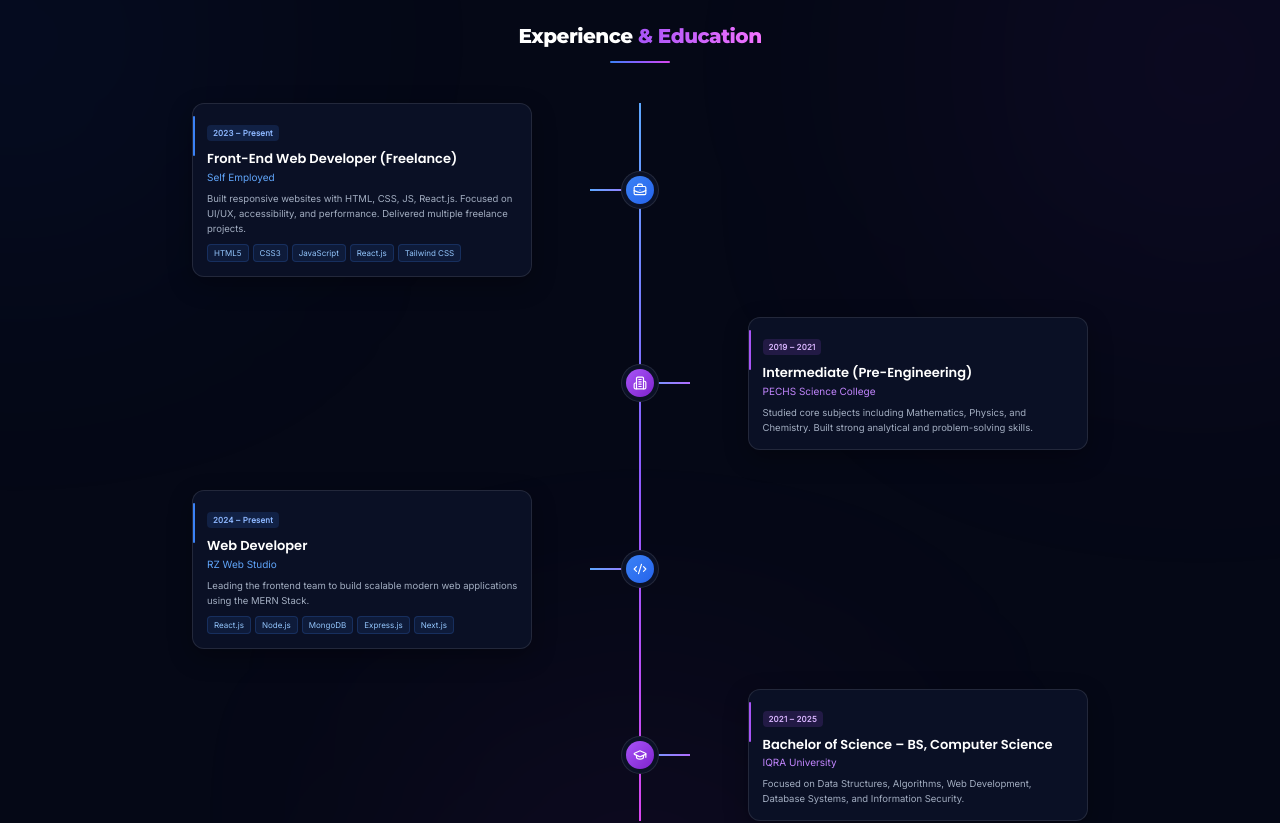
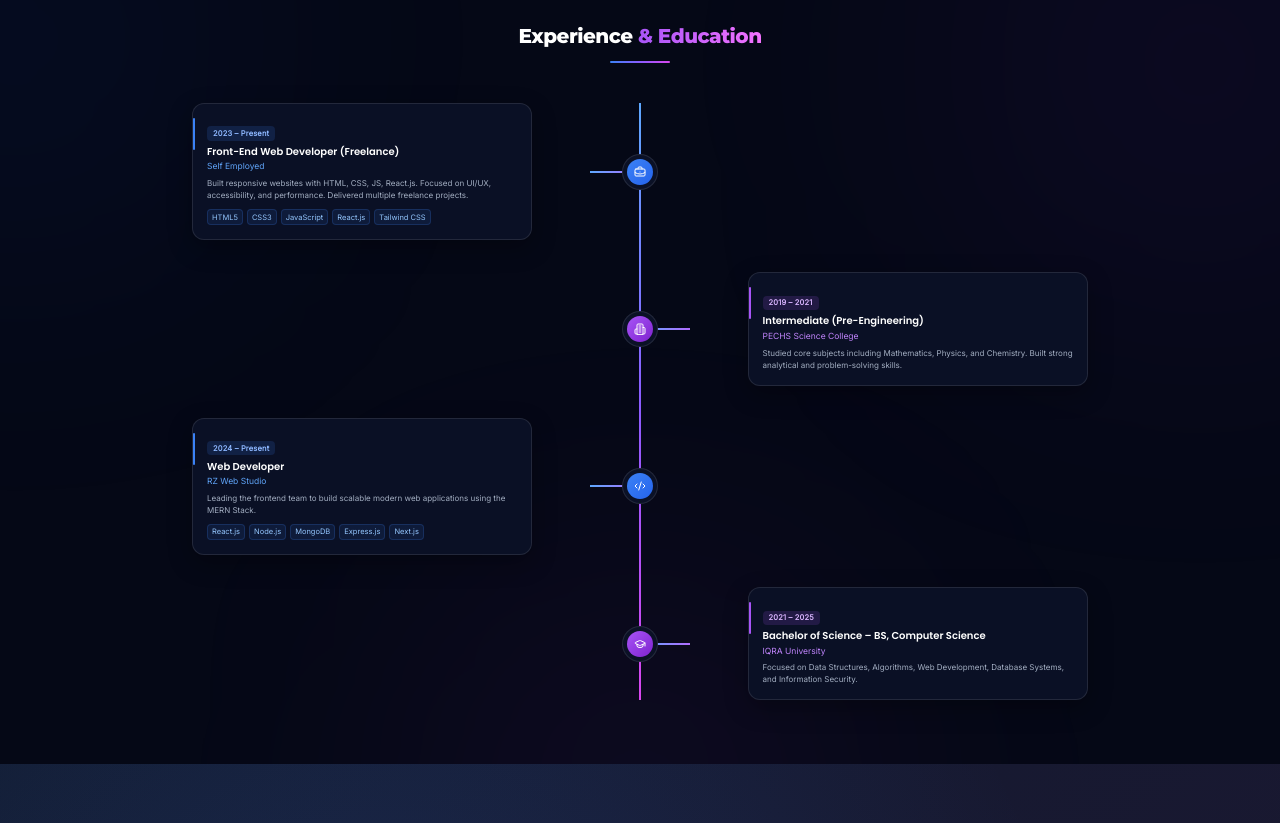
Before and after one commit to razazaheer12/Raza-Zaheer-Portfolio-WebDeveloper, a React (Vite) app: page / in a window 1280 px wide. Shown: the part 3920-4743 px from the top of the page. Built offline with nearby package versions, Linux system fonts and the light colour scheme.

Commit message:
Update Experience.tsx

```diff
--- a/src/components/Experience.tsx
+++ b/src/components/Experience.tsx
@@ -18,7 +18,7 @@ const timelineData = [
       'Built responsive websites with HTML, CSS, JS, React.js. Focused on UI/UX, accessibility, and performance. Delivered multiple freelance projects.',
     tech: ['HTML5', 'CSS3', 'JavaScript', 'React.js', 'Tailwind CSS'],
     side: 'left',
-    icon: <BriefcaseBusiness size={14} />,
+    icon: <BriefcaseBusiness size={12} />,
   },
   {
     id: 2,
@@ -29,7 +29,7 @@ const timelineData = [
     description:
       'Studied core subjects including Mathematics, Physics, and Chemistry. Built strong analytical and problem-solving skills.',
     side: 'right',
-    icon: <Building2 size={14} />,
+    icon: <Building2 size={12} />,
   },
   {
     id: 3,
@@ -41,7 +41,7 @@ const timelineData = [
       'Leading the frontend team to build scalable modern web applications using the MERN Stack.',
     tech: ['React.js', 'Node.js', 'MongoDB', 'Express.js', 'Next.js'],
     side: 'left',
-    icon: <Code2 size={14} />,
+    icon: <Code2 size={12} />,
   },
   {
     id: 4,
@@ -52,7 +52,7 @@ const timelineData = [
     description:
       'Focused on Data Structures, Algorithms, Web Development, Database Systems, and Information Security.',
     side: 'right',
-    icon: <GraduationCap size={14} />,
+    icon: <GraduationCap size={12} />,
   },
 ];
 
@@ -124,7 +124,6 @@ const Experience = () => {
               & Education
             </span>
           </h2>
-
           <div className="mx-auto mt-2.5 h-[2px] w-[60px] rounded-full bg-gradient-to-r from-[#3B82F6] via-[#8B5CFF] to-[#D946EF]" />
         </motion.div>
 
@@ -133,7 +132,7 @@ const Experience = () => {
           {/* Center Line */}
           <div className="absolute left-1/2 top-0 hidden h-full w-[2px] -translate-x-1/2 bg-gradient-to-b from-[#5EA8FF] via-[#8B5CFF] to-[#D946EF] lg:block" />
 
-          <div className="space-y-10">
+          <div className="space-y-8">
             {timelineData.map((item) => (
               <motion.div
                 key={item.id}
@@ -156,10 +155,10 @@ const Experience = () => {
                   }`}
                 />
 
-                {/* Center Icon */}
-                <div className="absolute left-1/2 top-1/2 z-30 hidden h-[38px] w-[38px] -translate-x-1/2 -translate-y-1/2 items-center justify-center rounded-full border border-white/10 bg-[#0B1126] lg:flex">
+                {/* Center Icon - Compact Circle (36px) */}
+                <div className="absolute left-1/2 top-1/2 z-30 hidden h-[36px] w-[36px] -translate-x-1/2 -translate-y-1/2 items-center justify-center rounded-full border border-white/10 bg-[#0B1126] lg:flex">
                   <div
-                    className={`flex h-[28px] w-[28px] items-center justify-center rounded-full text-white ${
+                    className={`flex h-[26px] w-[26px] items-center justify-center rounded-full text-white ${
                       item.type === 'experience'
                         ? 'bg-gradient-to-br from-[#3B82F6] to-[#2563EB]'
                         : 'bg-gradient-to-br from-[#A855F7] to-[#7E22CE]'
@@ -169,18 +168,18 @@ const Experience = () => {
                   </div>
                 </div>
 
-                {/* Card */}
+                {/* Card - More Compact Padding (p-3.5) */}
                 <motion.div
                   whileHover={{ y: -4, scale: 1.01 }}
                   transition={{ duration: 0.3 }}
-                  className="group relative w-full overflow-hidden rounded-xl border border-white/10 bg-[#0B1126]/95 p-3 shadow-[0_8px_25px_rgba(0,0,0,0.3)] backdrop-blur-xl transition-all duration-500 hover:border-[#8B5CFF]/40 lg:w-[38%] lg:p-3.5"
+                  className="group relative w-full overflow-hidden rounded-xl border border-white/10 bg-[#0B1126]/95 p-3.5 shadow-[0_8px_25px_rgba(0,0,0,0.3)] backdrop-blur-xl transition-all duration-500 hover:border-[#8B5CFF]/40 lg:w-[38%]"
                 >
                   {/* Hover Glow */}
                   <div className="absolute inset-0 bg-gradient-to-br from-[#3B82F6]/5 via-[#8B5CFF]/5 to-[#EC4899]/5 opacity-0 transition-opacity duration-500 group-hover:opacity-100" />
 
                   {/* Side Glow */}
                   <div
-                    className={`absolute left-0 top-3 h-10 w-[2px] rounded-full ${
+                    className={`absolute left-0 top-3.5 h-8 w-[2px] rounded-full ${
                       item.type === 'experience'
                         ? 'bg-[#3B82F6]'
                         : 'bg-[#A855F7]'
@@ -188,9 +187,9 @@ const Experience = () => {
                   />
 
                   <div className="relative z-10">
-                    {/* Duration */}
+                    {/* Duration - 7.5px */}
                     <div
-                      className={`inline-flex rounded px-1.5 py-[2px] text-[8px] font-semibold tracking-wide ${
+                      className={`inline-flex rounded px-1.5 py-[1.5px] text-[7.5px] font-semibold tracking-wide ${
                         item.type === 'experience'
                           ? 'bg-[#3B82F6]/15 text-[#8DB7FF]'
                           : 'bg-[#A855F7]/15 text-[#D8B4FE]'
@@ -200,18 +199,17 @@ const Experience = () => {
                       {item.duration}
                     </div>
 
-                    {/* Title */}
-                    {/* Title */}
-    <h5
-      className="mt-2 text-[13px] font-medium leading-snug text-white"
-      style={{ fontFamily: 'Poppins, sans-serif' }}
-    >
-      {item.title}
-    </h5>
+                    {/* Title - 10px */}
+                    <h3
+                      className="mt-1 text-[10px] font-semibold leading-tight text-white"
+                      style={{ fontFamily: 'Poppins, sans-serif' }}
+                    >
+                      {item.title}
+                    </h3>
 
-                    {/* Company */}
+                    {/* Company - 8.5px */}
                     <p
-                      className={`mt-0.5 text-[10px] font-medium ${
+                      className={`mt-0.5 text-[8.5px] font-medium ${
                         item.type === 'experience'
                           ? 'text-[#60A5FA]'
                           : 'text-[#C084FC]'
@@ -221,21 +219,21 @@ const Experience = () => {
                       {item.company}
                     </p>
 
-                    {/* Description */}
+                    {/* Description - 8px with Tight line-height */}
                     <p
-                      className="mt-1.5 text-[9.5px] leading-[15px] text-[#A3AEC2]"
+                      className="mt-1 text-[8px] leading-[12px] text-[#A3AEC2]"
                       style={{ fontFamily: 'Inter, sans-serif' }}
                     >
                       {item.description}
                     </p>
 
-                    {/* Tech */}
+                    {/* Tech Tags - 7.5px */}
                     {item.tech && (
                       <div className="mt-2 flex flex-wrap gap-1">
                         {item.tech.map((tech) => (
                           <span
                             key={tech}
-                            className="rounded border border-[#3B82F6]/20 bg-[#3B82F6]/10 px-1.5 py-[2px] text-[8px] font-medium text-[#93C5FD]"
+                            className="rounded border border-[#3B82F6]/20 bg-[#3B82F6]/10 px-1 py-[1.5px] text-[7.5px] font-medium text-[#93C5FD]"
                             style={{ fontFamily: 'Inter, sans-serif' }}
                           >
                             {tech}
```
